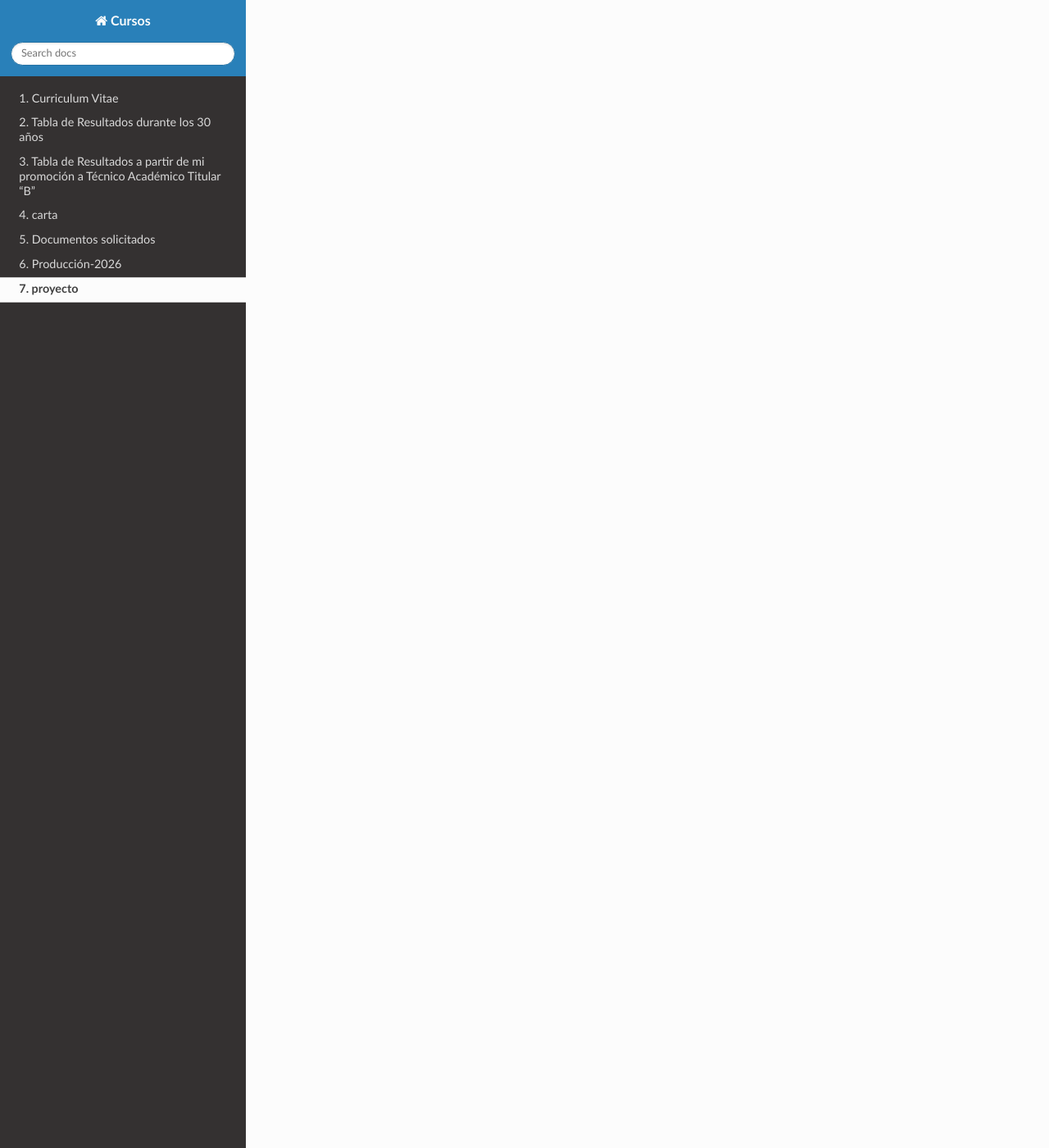
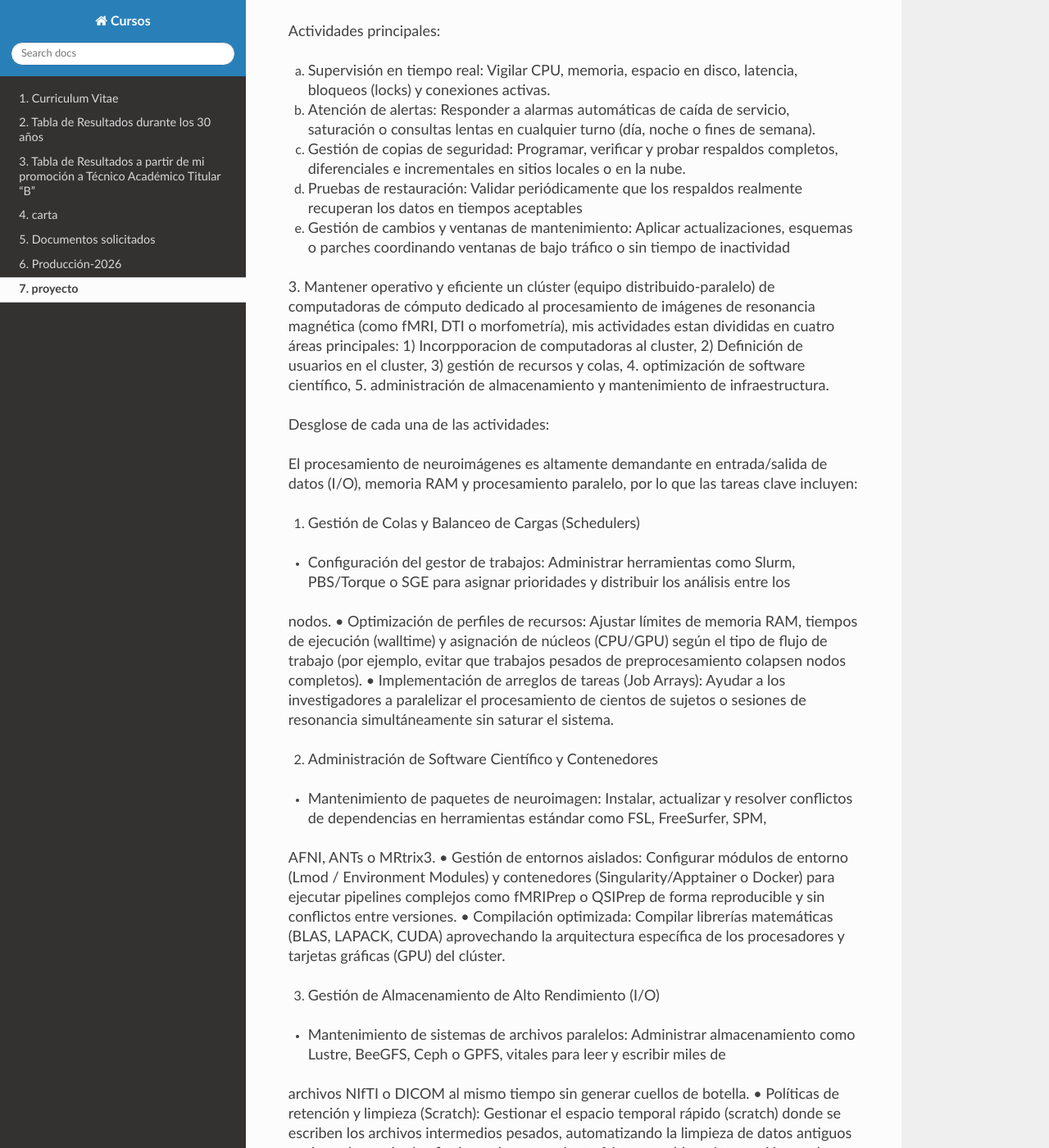
Before and after one commit to matecom57/santosg57-temarios, a Sphinx documentation site: the page built from docs/source/proyecto_fer_2026.rst, in a window 1280 px wide and 1400 px high, scrolled down 1645 px. Shown: the whole window at 82% size. Built offline with Sphinx 7.4.7 and the Read the Docs theme 3.1.0, drawn with Linux system fonts in a browser that asks for light colours; pages that are not in the unit, such as notebooks, are missing from menus; some of the changed text lies outside the part shown.

Commit message:
Test comité

```diff
--- a/docs/source/proyecto_fer_2026.rst
+++ b/docs/source/proyecto_fer_2026.rst
@@ -35,3 +35,79 @@ público como BIDS, y toda la información conductual en las bases de datos adju
 Se revisarán los resultados de las evaluaciones de conectividad funcional dinámica y se compararán los resultados de metodologías por ventanas corredizas
 y clasificadores por modelos de cadenas ocultas de Markov en modelos lineales gaussianos. En particular, compararemos el número de estados de conectividad
 entre las redes basal y de atención dorsal, entre otras.
+
+
+**Mis Actividades**
+
+1. Continuar participando activamente en iniciativas, talleres y espacios académicos que fomenten la difusión y divulgación de la ciencia, con el
+propósito de acercar el conocimiento científico a diversos sectores de la sociedad, despertar vocaciones tempranas y contribuir al fortalecimiento de una
+cultura científica accesible, crítica y participativa.
+
+2. Garantizar la alta disponibilidad, integridad y rendimiento óptimo de la base de datos XNAT, encargada de administrar las imágenes de resonancia
+magnética (estructural y funcional) de los proyectos de investigación de posgrado.
+
+Actividades principales:
+
+a) Supervisión en tiempo real: Vigilar CPU, memoria, espacio en disco, latencia, bloqueos (locks) y conexiones activas.
+
+b) Atención de alertas: Responder a alarmas automáticas de caída de servicio, saturación o consultas lentas en cualquier turno (día, noche o fines de semana).
+
+c) Gestión de copias de seguridad: Programar, verificar y probar respaldos completos, diferenciales e incrementales en sitios locales o en la nube.
+
+d) Pruebas de restauración: Validar periódicamente que los respaldos realmente recuperan los datos en tiempos aceptables
+
+e) Gestión de cambios y ventanas de mantenimiento: Aplicar actualizaciones, esquemas o parches coordinando ventanas de bajo tráfico o sin tiempo de inactividad
+
+3. Mantener operativo y eficiente un clúster (equipo distribuido-paralelo) de computadoras de cómputo dedicado al procesamiento de imágenes de
+resonancia magnética (como fMRI, DTI o morfometría), mis  actividades estan divididas en cuatro áreas principales: 1) Incorpporacion de computadoras al
+cluster, 2) Definición de usuarios en el cluster, 3) gestión de recursos y colas, 4. optimización de software científico, 5. administración de
+almacenamiento y mantenimiento de infraestructura.
+
+Desglose de cada una de las actividades:
+
+El procesamiento de neuroimágenes es altamente demandante en entrada/salida de datos (I/O), memoria RAM y procesamiento paralelo, por lo que las tareas
+clave incluyen:
+
+
+1. Gestión de Colas y Balanceo de Cargas (Schedulers)
+
+• Configuración del gestor de trabajos: Administrar herramientas como Slurm, PBS/Torque o SGE para asignar prioridades y distribuir los análisis entre los
+nodos.
+• Optimización de perfiles de recursos: Ajustar límites de memoria RAM, tiempos de ejecución (walltime) y asignación de núcleos (CPU/GPU) según el tipo de
+flujo de trabajo (por ejemplo, evitar que trabajos pesados de preprocesamiento colapsen nodos completos).
+• Implementación de arreglos de tareas (Job Arrays): Ayudar a los investigadores a paralelizar el procesamiento de cientos de sujetos o sesiones de
+resonancia simultáneamente sin saturar el sistema.
+
+2. Administración de Software Científico y Contenedores
+
+• Mantenimiento de paquetes de neuroimagen: Instalar, actualizar y resolver conflictos de dependencias en herramientas estándar como FSL, FreeSurfer, SPM,
+AFNI, ANTs o MRtrix3.
+• Gestión de entornos aislados: Configurar módulos de entorno (Lmod / Environment Modules) y contenedores (Singularity/Apptainer o Docker) para ejecutar
+pipelines complejos como fMRIPrep o QSIPrep de forma reproducible y sin conflictos entre versiones.
+• Compilación optimizada: Compilar librerías matemáticas (BLAS, LAPACK, CUDA) aprovechando la arquitectura específica de los procesadores y tarjetas
+gráficas (GPU) del clúster.
+
+
+
+3. Gestión de Almacenamiento de Alto Rendimiento (I/O)
+
+• Mantenimiento de sistemas de archivos paralelos: Administrar almacenamiento como Lustre, BeeGFS, Ceph o GPFS, vitales para leer y escribir miles de
+archivos NIfTI o DICOM al mismo tiempo sin generar cuellos de botella.
+• Políticas de retención y limpieza (Scratch): Gestionar el espacio temporal rápido (scratch) donde se escriben los archivos intermedios pesados,
+automatizando la limpieza de datos antiguos y migrando resultados finales a almacenamiento frío o respaldo.
+• Integración con bases de datos: Asegurar la conexión rápida y segura entre los servidores PACS/XNAT (donde se guardan las resonancias crudas) y los
+nodos de cómputo.
+
+
+4. Monitoreo, Hardware y Seguridad
+
+• Monitoreo de rendimiento en tiempo real: Utilizar herramientas como Grafana, Prometheus, Ganglia o Nagios para detectar nodos caídos, fugas de memoria,
+sobrecalentamiento o saturación de red (InfiniBand o Ethernet de alta velocidad).
+• Mantenimiento preventivo y correctivo: Actualizar el sistema operativo (generalmente distribuciones Linux como Rocky Linux, AlmaLinux o Ubuntu Server),
+aplicar parches de seguridad y gestionar el reemplazo de discos duros, fuentes de poder o módulos de RAM defectuosos.
+• Soporte y capacitación a usuarios: Revisar los scripts de los investigadores para corregir malas prácticas (como escribir millones de archivos pequeños
+en discos lentos) y redactar documentación sobre cómo aprovechar mejor el clúster.
+Si estás preparando una descripción de puesto, un plan de trabajo o buscando optimizar un problema específico, dime:
+• El gestor de colas o sistema operativo que utilizan
+• Los programas principales de resonancia magnética que corren (ej. FreeSurfer, fMRIPrep)
+Con esto puedo detallar las tareas o comandos específicos que necesitas.
```
